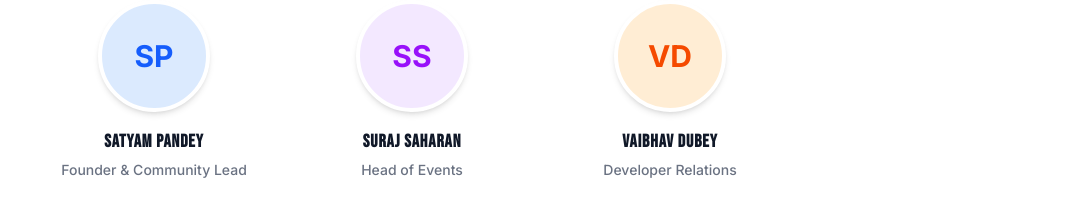
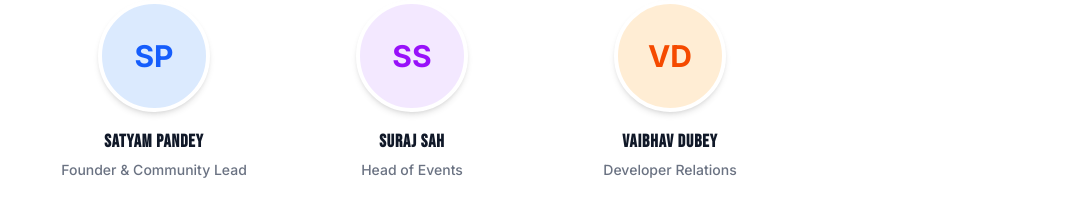
Before and after one commit to vaibhav-vx/mtc-website, a Next.js app: page /about in a window 1280 px wide. Shown: the part 1380-1598 px from the top of the page, without its empty margins (99-1180 px from the left). Built offline with nearby package versions, Linux system fonts and the light colour scheme.

Commit message:
feat: add about page with community mission, stats, and team information

```diff
--- a/app/about/page.tsx
+++ b/app/about/page.tsx
@@ -15,7 +15,7 @@ const TEAM = [
     initials: "SP"
   },
   {
-    name: "Suraj Saharan",
+    name: "Suraj Sah",
     role: "Head of Events",
     image: "bg-purple-100 text-purple-600",
     initials: "SS"
```
